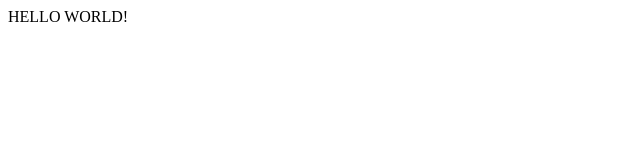
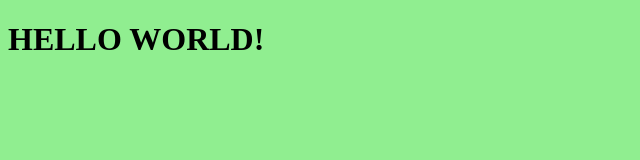
Before and after one commit to wdh1209/Git-Example-Remote, a plain HTML site: page index.html in a window 1280 px wide. Shown: the whole page, without its empty margins (0-640 px from the left). Drawn offline with Linux system fonts and the light colour scheme.

Commit message:
Creat git.css;Modified index.html: h1 and import git.css

```diff
--- /dev/null
+++ b/git.css
@@ -0,0 +1,3 @@
+body {
+    background-color: lightgreen;
+}
--- a/index.html
+++ b/index.html
@@ -4,11 +4,12 @@
     <meta charset="UTF-8">
     <meta http-equiv="X-UA-Compatible" content="IE=edge">
     <meta name="viewport" content="width=device-width, initial-scale=1.0">
+    <link rel="stylesheet" type="text/css" href="git.css">
     <title>使用Git的教学</title>
 </haed>
 
 <body>
-    HELLO WORLD!
+    <h1> HELLO WORLD!</h1>
 </body>
 
 </html>
```
